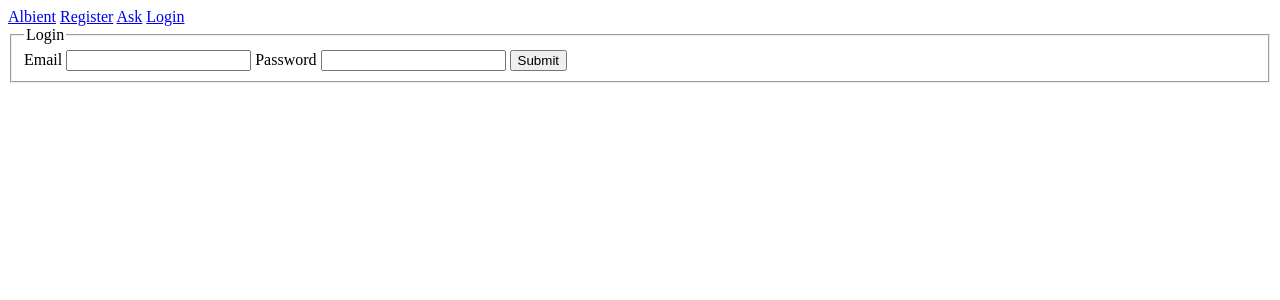
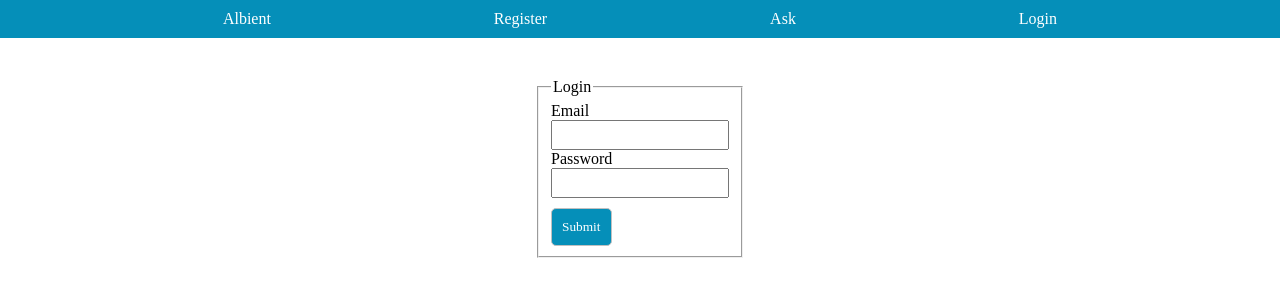
Before and after one commit to Whitespace404/albient, a Flask app: page /login in a window 1280 px wide. Shown: the top 300 px of the page. Run offline with Flask 3, Linux system fonts and the light colour scheme.

Commit message:
styled login page/home page

```diff
--- a/albient/__init__.py
+++ b/albient/__init__.py
@@ -3,7 +3,7 @@ from flask_sqlalchemy import SQLAlchemy
 from flask_login import LoginManager
 
 app = Flask(__name__)
-app.config["SECRET_KEY"] = "m15mtwtmwishanvip10lhsmm_aw3W5akn6aGpZf3TIsh"
+app.config["SECRET_KEY"] = "m15mtwtmwlhsmm_aw3W5akn6aGpZf3Tp10"
 app.config["SQLALCHEMY_DATABASE_URI"] = "sqlite:///main.db"
 
 db = SQLAlchemy(app)
--- a/albient/forms.py
+++ b/albient/forms.py
@@ -5,7 +5,7 @@ from wtforms.validators import Length, EqualTo, DataRequired
 
 class CreateUserForm(FlaskForm):
     username = StringField("Username", validators=[Length(max=64)])
-    display_name = StringField("Display Name: ", validators=[Length(max=64)])
+    display_name = StringField("Display Name", validators=[Length(max=64)])
     email = EmailField("Email", validators=[DataRequired(), Length(max=64)])
     password = PasswordField("Password", validators=[DataRequired(), Length(max=64)])
     confirm_password = PasswordField(
--- a/albient/routes.py
+++ b/albient/routes.py
@@ -9,7 +9,7 @@ from albient.models import User, Question, Comment
 @app.route("/home")
 @app.route("/")
 def home():
-    questions = Question.query.all()
+    questions = Question.query.order_by(Question.id.desc()).all()
     return render_template("home.html", questions=questions)
 
 
@@ -19,7 +19,7 @@ def login():
         return redirect(url_for("home"))
     form = LoginForm()
     if form.validate_on_submit():
-        user = User.query.filter_by(email=form.email.data).first()
+        user = User.query.filter_by(email=form.email.data).first() # .first(), .all(), .last()
         if user is None:
             flash("Incorrect username/password", "alert")
         elif form.password.data == user.password:
@@ -76,8 +76,8 @@ def ask():
 @app.route("/view_question", methods=["GET", "POST"])
 def view_question():
     post_id = request.args.get("id")
-    assert post_id is not None
     question = Question.query.filter_by(id=post_id).first()
+    assert question is not None
     replies = Comment.query.filter_by(question=question).all()
 
     form = ReplyPostForm()
--- a/albient/static/style.css
+++ b/albient/static/style.css
@@ -1,3 +1,87 @@
+body {
+    margin: 0;
+    padding: 0;
+    font-family: 'Space Mono';
+}
+
 h1 {
     color: hotpink;
+    margin-left: 10px;
 }
+
+.question {
+    background-color: #f3f3f3;
+    border-radius: 10px;
+    margin: 10px 10px;
+    padding: 10px;
+    border: 2px solid silver;
+}
+
+nav.obc {
+    display: flex;
+    justify-content: space-evenly;
+    background-color: rgb(5, 143, 185);
+    padding: 10px 0px;
+}
+
+.obc a {
+    text-decoration: none;
+    color: white;
+    transition: all 100ms;
+}
+
+.obc span {
+    color: white;
+}
+
+.obc a:hover {
+    text-decoration: underline;
+}
+
+.question a {
+    color: rgb(5, 104, 185);
+}
+
+.flash-message {
+    padding: 10px 0;
+    padding-left: 10px;
+}
+
+.form {
+    display: flex;
+    justify-content: center;
+    align-items: center;
+    margin-top: 40px;
+}
+
+.form input {
+    display: block;
+    padding: 5px 5px;
+    font-family: 'Space Mono';
+    max-width: max-content;
+}
+
+.form #submit {
+    padding: 10px;
+    font-family: 'Space Mono';
+    margin-top: 10px;
+    outline: 0;
+    border: 1px solid silver;
+    background-color: #058fb9;
+    color: white;
+    border-radius: 5px;
+}
+
+.form #submit:hover {
+    text-decoration: underline;
+    cursor: pointer;
+}
+
+.form textarea {
+    width: 1000px;
+}
+
+.flash-message {
+    border: 1px solid rgba(1, 88, 13, 0.747);
+    background-color: rgba(50, 205, 50, 0.507);
+}
--- a/albient/templates/base.html
+++ b/albient/templates/base.html
@@ -12,19 +12,25 @@
     {% with messages = get_flashed_messages(with_categories = true) %}
       {% if messages %}
         {% for category, message in messages %}
-          <div class="flash-message flash-message-home {{ category }}">{{ message }}</div>
+          <div class="flash-message {{ category }}">
+            {{ message }}
+
+          </div>
+
         {% endfor %}
       {% endif %}
     {% endwith %}
 
-    <nav>
+    <nav class="obc">
       <a href="{{ url_for('home') }}">Albient</a>
+      {% if not current_user.is_authenticated %}
       <a href="{{ url_for('register') }}">Register</a>
+      {% endif %}
       <a href="{{ url_for('ask') }}">Ask</a>
 
       {% if current_user.is_authenticated %}
-        <span>Welcome, {{ current_user.username }}</span>
-        <a href="{{ url_for('logout') }}">Logout</a>
+      <a href="{{ url_for('logout') }}">Logout</a>
+      <span>Welcome, {{ current_user.username }}</span>
       {% else %}
         <a href="{{ url_for('login') }}">Login</a>
       {% endif %}
--- a/albient/templates/create_post.html
+++ b/albient/templates/create_post.html
@@ -12,7 +12,7 @@
           {{ form.title() }}
 
           {% for error in form.title.errors %}
-            <span class="form-error">{{ error }}</span>
+            <p class="form-error">{{ error }}</p>
           {% endfor %}
         {% else %}
           {{ form.title() }}
@@ -23,7 +23,7 @@
           {{ form.content() }}
 
           {% for error in form.content.errors %}
-            <span class="form-error">{{ error }}</span>
+            <p class="form-error">{{ error }}</p>
           {% endfor %}
         {% else %}
           {{ form.content() }}
--- a/albient/templates/login.html
+++ b/albient/templates/login.html
@@ -12,7 +12,7 @@
           {{ form.email() }}
 
           {% for error in form.email.errors %}
-            <span class="form-error">{{ error }}</span>
+            <p class="form-error">{{ error }}</p>
           {% endfor %}
         {% else %}
           {{ form.email() }}
@@ -23,7 +23,7 @@
           {{ form.password() }}
 
           {% for error in form.password.errors %}
-            <span class="form-error">{{ error }}</span>
+            <p class="form-error">{{ error }}</p>
           {% endfor %}
         {% else %}
           {{ form.password() }}
```
Also changed, not shown: albient/templates/home.html (+4 -3 lines), albient/templates/register.html (+5 -5 lines), albient/templates/view_question.html (+8 -2 lines), instance/main.db.
